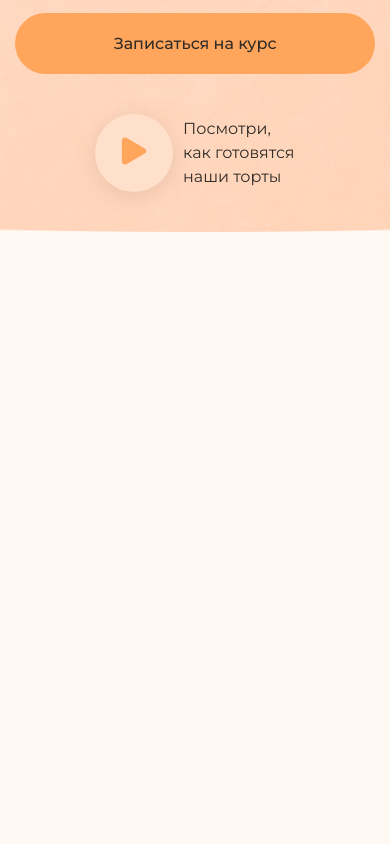
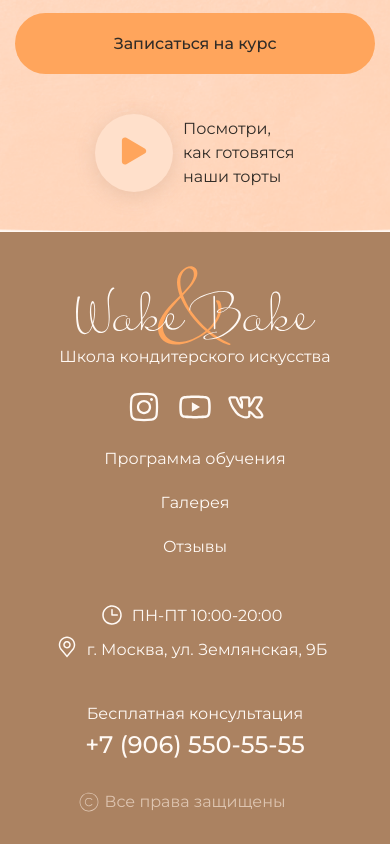
Before and after one commit to igmrsky/wake-bake, a website: page app/index.html in a window 390 px wide. Shown: the part 386-1230 px from the top of the page. Before the commit the page ends 844 px from the top, so only its background shows below. Drawn offline with nearby package versions, Linux system fonts and the light colour scheme; files whose address does not match are found by name.

Commit message:
added adaptive footer

```diff
--- a/app/index.html
+++ b/app/index.html
@@ -78,8 +78,8 @@
         </div>
     </header>
 
-    <!-- <main class="main">
-        <section class="school">
+    <main class="main">
+        <!-- <section class="school">
             <div class="container">
                 <div class="school__inner">
                     <div class="school__img-box">
@@ -791,7 +791,7 @@
                     </div>
                 </div>
             </div>
-        </section>
+        </section> -->
     </main>
 
     <footer class="footer">
@@ -879,7 +879,7 @@
                 </div>
             </div>
         </div>
-    </footer> -->
+    </footer>
 
     <script src="https://unpkg.com/imask"></script>
     <script src="js/mask.js"></script>
--- a/app/scss/_media.scss
+++ b/app/scss/_media.scss
@@ -10,6 +10,18 @@
 
         &__controls {
             position: static;
+        }
+    }
+}
+
+@media (max-width:1050px) {
+    .footer {
+        &__inner {
+            display: grid;
+            grid-template-columns: repeat(2, 1fr);
+        }
+        &__nav-list {
+            align-items: center;
         }
     }
 }
@@ -145,6 +157,60 @@
     }
 }
 
+@media (max-width: 650px) {
+    .footer {
+        padding: 30px 0 30px;
+
+        &__inner {
+            grid-template-columns: repeat(1, 1fr);
+            gap: 10px;
+            text-align: center;
+        }
+
+        &__consultation-inner {
+            margin-bottom: 25px;
+            display: flex;
+            flex-direction: column;
+        }
+
+        &__links {
+            justify-content: center;
+        }
+
+        &__navigation {
+            max-width: none;
+        }
+
+        &__consultation {
+            text-align: center;
+            max-width: none;
+        }
+
+        &__copy {
+            display: inline-flex;
+            align-self: center;
+        }
+
+        &__copy::before {
+            top: 0px;
+            left: -15%;
+        }
+
+        &__nav-link {
+            display: inline-block;
+        }
+
+        &__address {
+            display: inline-flex;
+            align-self: center;
+        }
+        &__logo-link {
+            display: flex;
+            justify-content: center;
+        }
+    }
+}
+
 @media (max-width:450px) {
     .menu__list {
         width: 35px;
@@ -152,10 +218,12 @@
 
     .header-content {
         padding: 40px 0;
+
         &__button {
             padding: 18px 50px;
             display: block;
         }
+
         &__title {
             font-size: 42px;
         }
```
Also changed, not shown: app/css/style.min.css.
